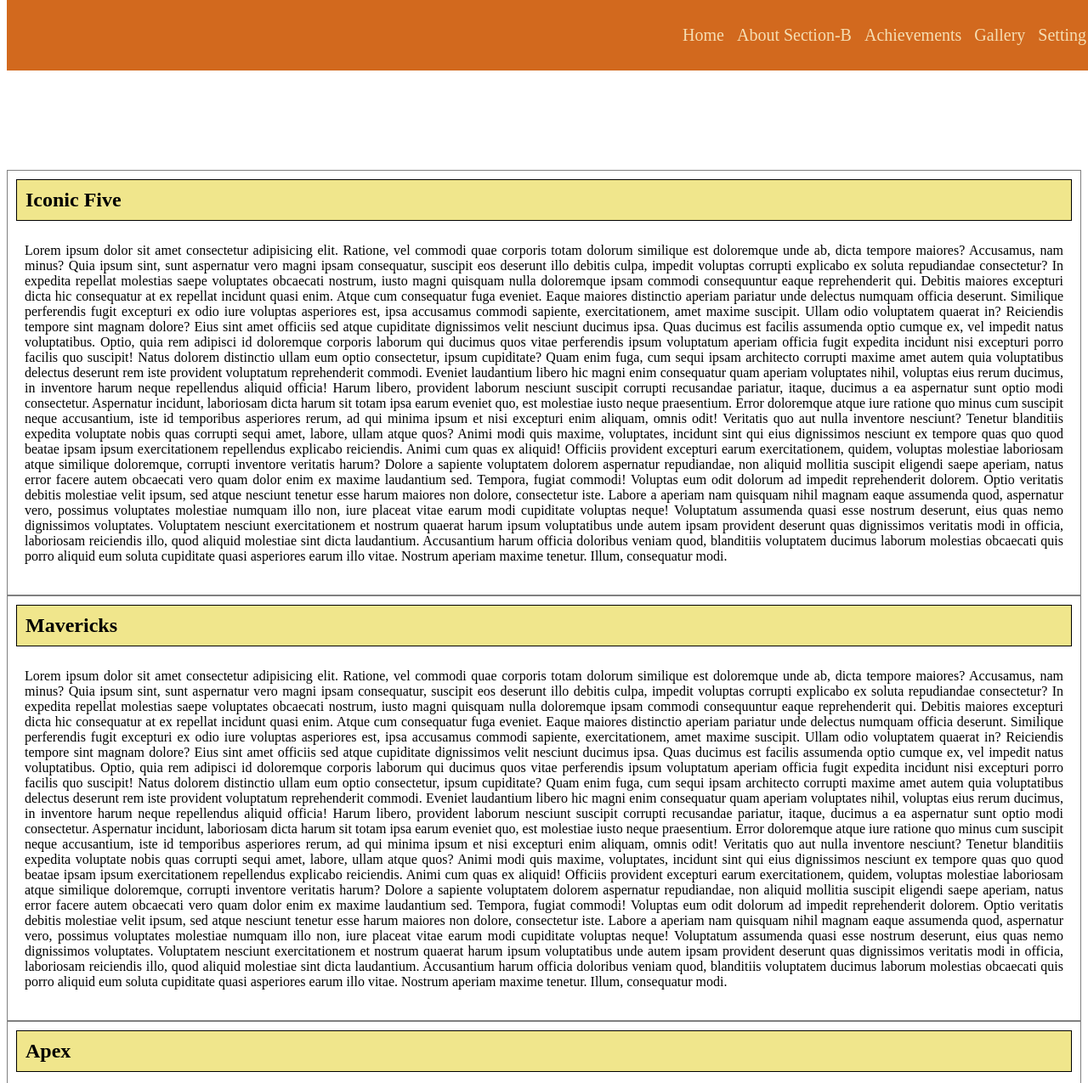
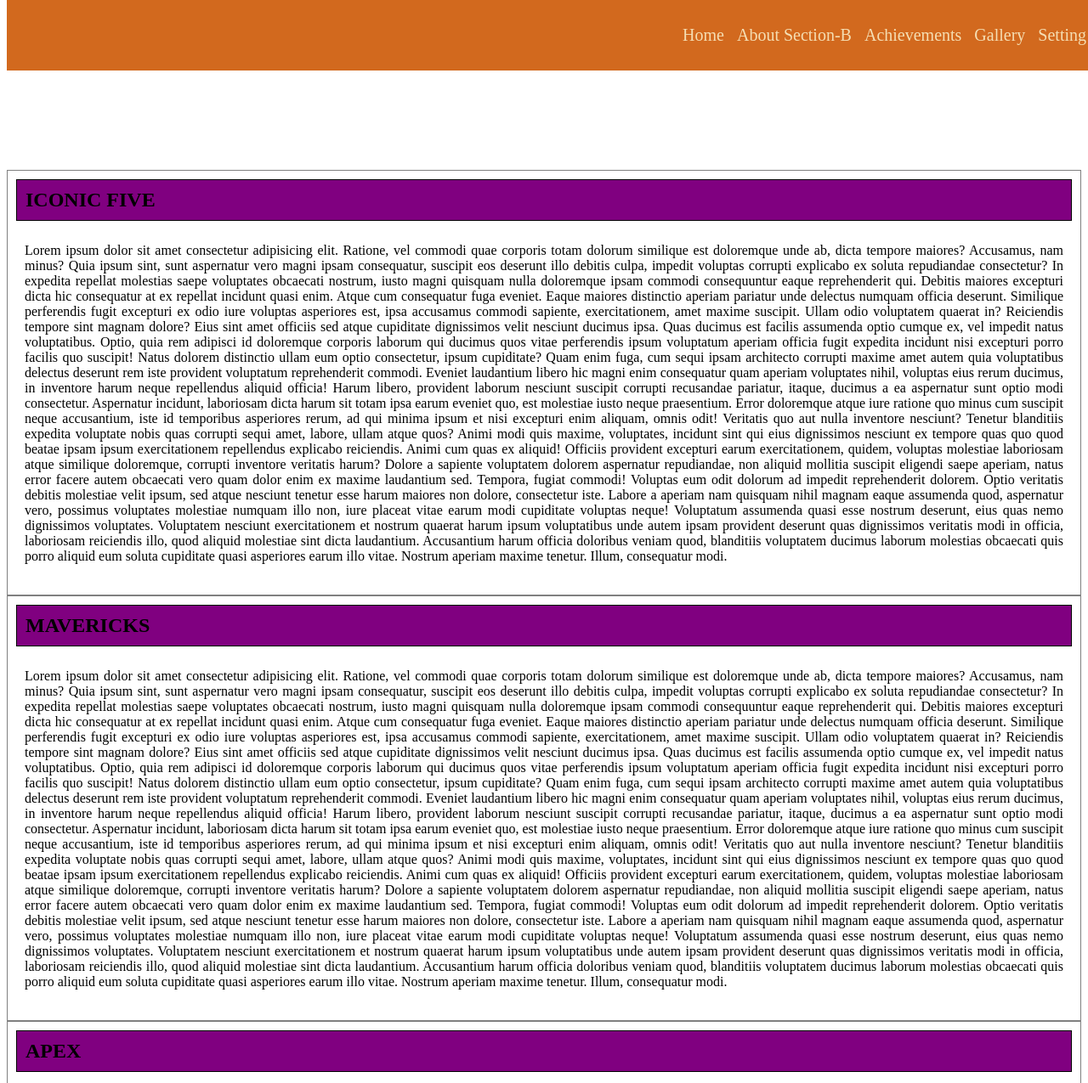
Before and after one commit to Shajanshiva/demo_repository, a plain HTML site: page index.html in a window 1280 px wide. Shown: the top 1275 px of the page at 85% size. Drawn offline with Linux system fonts and the light colour scheme.

Commit message:
changed text file to upper case

```diff
--- a/index.html
+++ b/index.html
@@ -19,7 +19,7 @@
     <section>
       <!-- first squad -->
       <div>
-        <div class="title">Iconic Five</div>
+        <div class="title">ICONIC FIVE</div>
         <p>
           Lorem ipsum dolor sit amet consectetur adipisicing elit. Ratione, vel
           commodi quae corporis totam dolorum similique est doloremque unde ab,
@@ -82,7 +82,7 @@
       </div>
       <div>
         <div>
-          <div class="title">Mavericks</div>
+          <div class="title">MAVERICKS</div>
           <p>
             Lorem ipsum dolor sit amet consectetur adipisicing elit. Ratione,
             vel commodi quae corporis totam dolorum similique est doloremque
@@ -146,7 +146,7 @@
         </div>
       </div>
       <div>
-        <div class="title">Apex</div>
+        <div class="title">APEX</div>
         <p>
           Lorem ipsum dolor sit amet consectetur adipisicing elit. Ratione, vel
           commodi quae corporis totam dolorum similique est doloremque unde ab,
@@ -208,7 +208,7 @@
         </p>
       </div>
       <div>
-        <div class="title">Uplift Union Challengers</div>
+        <div class="title">UPLIFT UNION CHALLENGERS</div>
         <p>
           Lorem ipsum dolor sit amet consectetur adipisicing elit. Ratione, vel
           commodi quae corporis totam dolorum similique est doloremque unde ab,
@@ -270,7 +270,7 @@
         </p>
       </div>
       <div>
-        <div class="title">Unitix Phantom</div>
+        <div class="title">UNITIX PHANTOM</div>
         <p>
           Lorem ipsum dolor sit amet consectetur adipisicing elit. Ratione, vel
           commodi quae corporis totam dolorum similique est doloremque unde ab,
--- a/style.css
+++ b/style.css
@@ -54,7 +54,7 @@ p {
 }
 
 .title {
-  background-color: khaki;
+  background-color:purple;/*COLOR CHANGED*/
   padding: 10px;
   border: 1px solid black;
   font-size: 24px;
```
